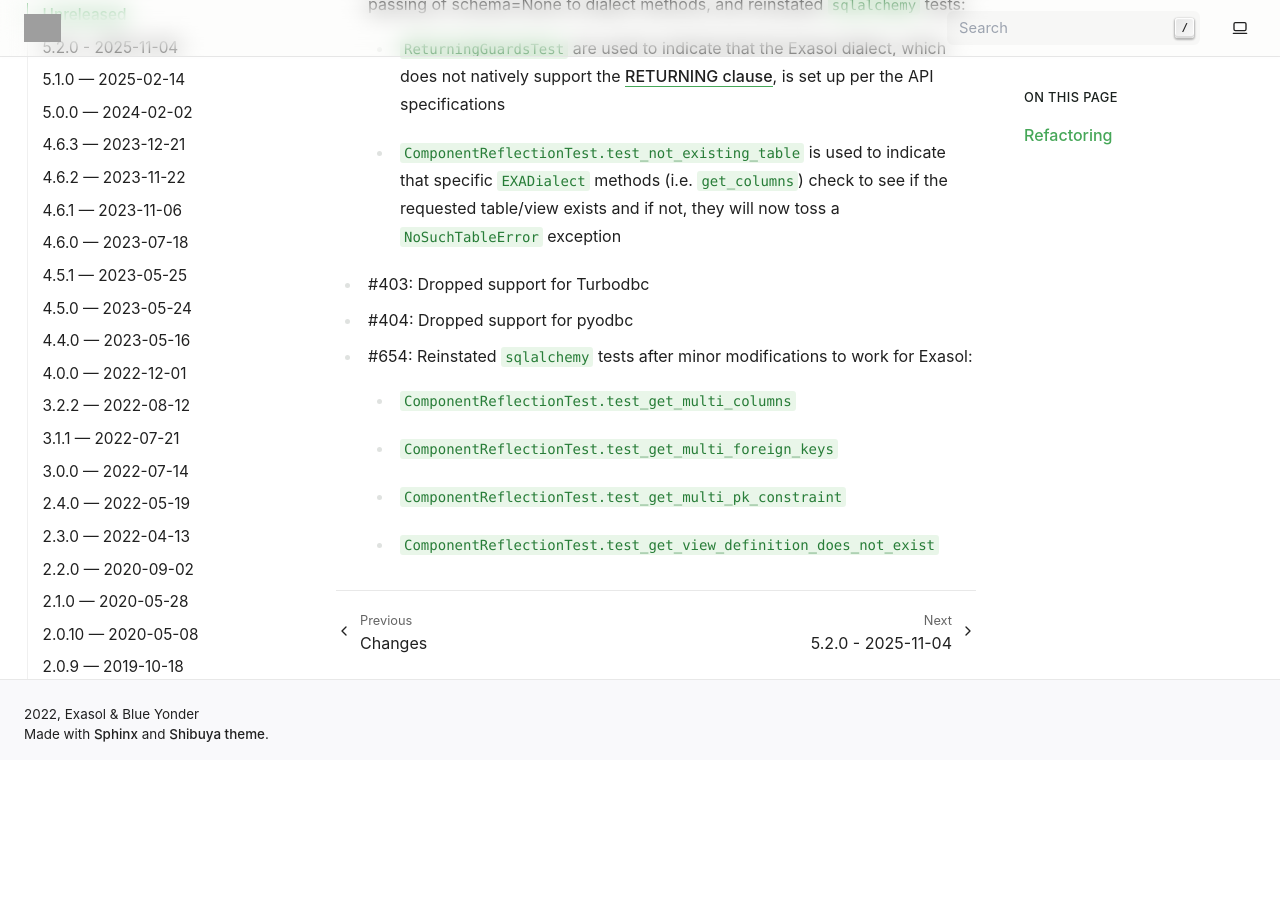
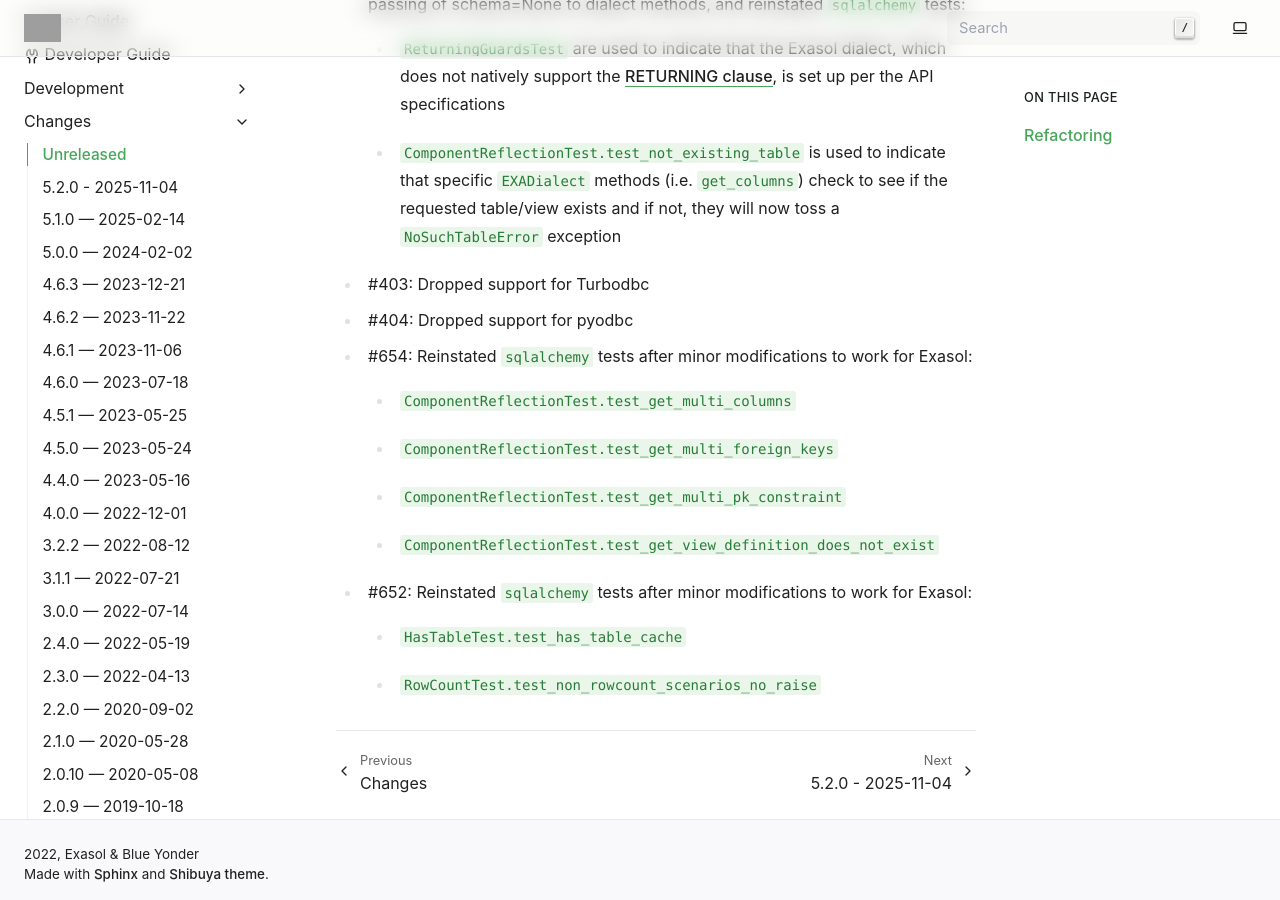
Before and after one commit to exasol/sqlalchemy-exasol, a Sphinx documentation site: the page built from doc/changes/unreleased.md, in a window 1280 px wide and 900 px high, scrolled down 966 px. Built offline with Sphinx 7.4.7, drawn with Linux system fonts in a browser that asks for light colours; pages that are not in the unit, such as notebooks, are missing from menus; before the commit the page ends 1726 px from its top, so only the background shows below that; grey boxes are pictures that could not be loaded.

Commit message:
Add changelog entry

```diff
--- a/doc/changes/unreleased.md
+++ b/doc/changes/unreleased.md
@@ -25,3 +25,6 @@ strings should be altered to start with `exa+websocket://`.
   - `ComponentReflectionTest.test_get_multi_foreign_keys`
   - `ComponentReflectionTest.test_get_multi_pk_constraint`
   - `ComponentReflectionTest.test_get_view_definition_does_not_exist`
+- #652: Reinstated `sqlalchemy` tests after minor modifications to work for Exasol:
+  - `HasTableTest.test_has_table_cache`
+  - `RowCountTest.test_non_rowcount_scenarios_no_raise`
```
